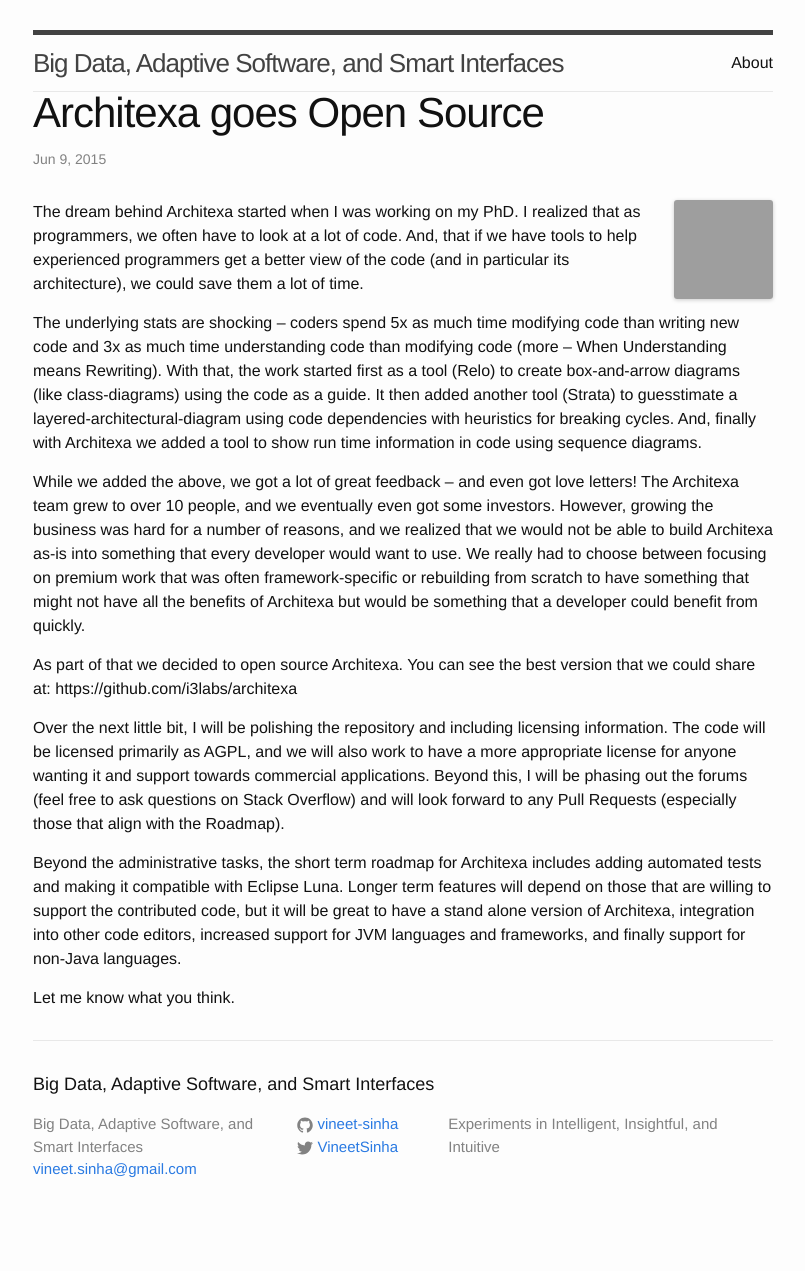
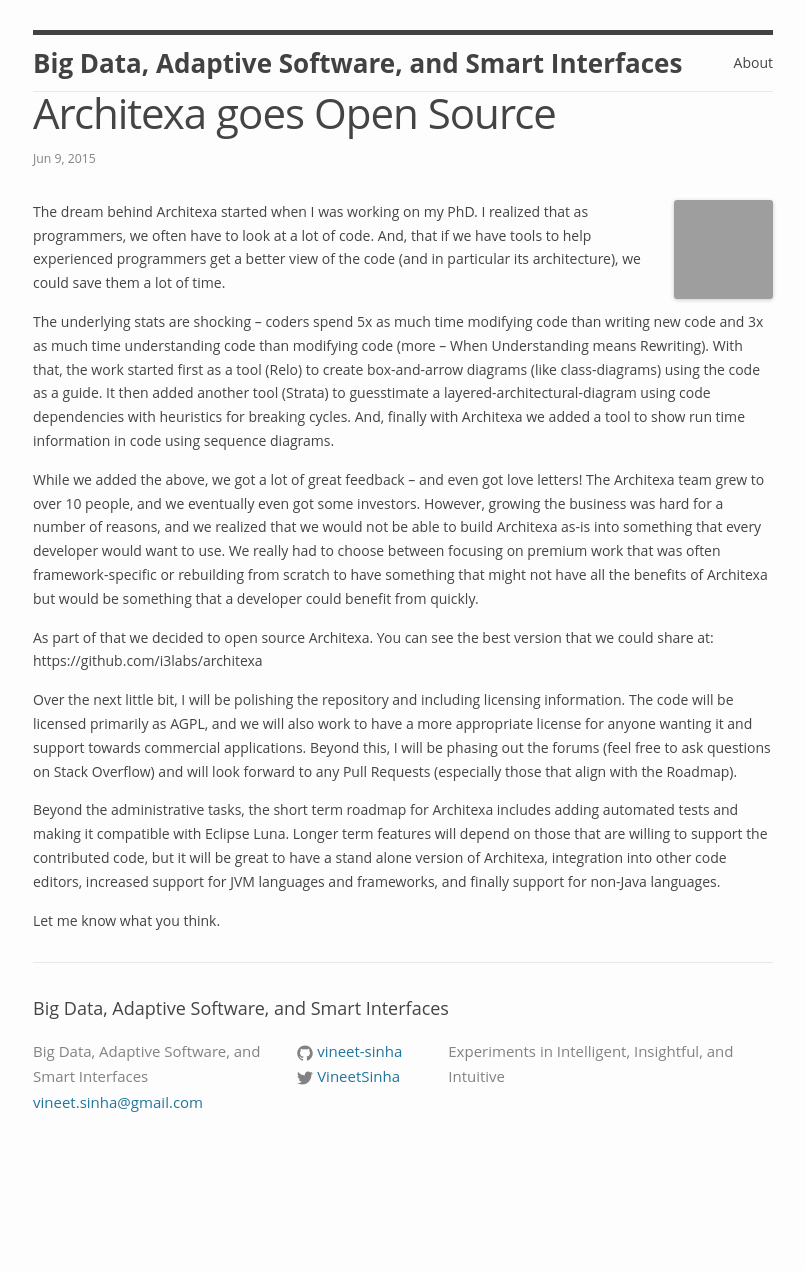
Before and after one commit to i3labs/i3labs.github.io, a Jekyll site: the page built from _posts/2015-06-09-architexa-goes-open-source.md, in a window 1280 px wide. Shown: the whole page, without its empty margins (237-1042 px from the left). Built offline with Jekyll 4.4.1, drawn with Linux system fonts in a browser that asks for light colours; after the commit the page ends 1205 px from its top, so only the background shows below that; grey boxes are pictures that could not be loaded.

Commit message:
customize variables and remove the extra fluff that was needed for minima

```diff
--- a/_sass/theme.scss
+++ b/_sass/theme.scss
@@ -1,26 +1,28 @@
 // Define defaults for each variable.
 
-$base-font-family: "Helvetica Neue", Helvetica, Arial, sans-serif !default;
-$base-font-size:   16px !default;
-$base-font-weight: 400 !default;
-$small-font-size:  $base-font-size * 0.875 !default;
-$base-line-height: 1.5 !default;
+// Our variables
+//$base-font-family: "Helvetica Neue", Helvetica, Arial, sans-serif !default;
+$base-font-family: "Open Sans", Helvetica, Arial, sans-serif;
+$base-font-size:   14px;
+$base-font-weight: 400;
+$small-font-size:  $base-font-size * 0.875;
+$base-line-height: 1.7;
 
-$spacing-unit:     30px !default;
+$spacing-unit:     30px;
 
-$text-color:       #111 !default;
-$background-color: #fdfdfd !default;
-$brand-color:      #2a7ae2 !default;
+$text-color:       #444;
+$background-color: #fdfdfd;
+$brand-color:      #21759b;
 
-$grey-color:       #828282 !default;
-$grey-color-light: lighten($grey-color, 40%) !default;
-$grey-color-dark:  darken($grey-color, 25%) !default;
+$grey-color:       #828282;
+$grey-color-light: lighten($grey-color, 40%);
+$grey-color-dark:  darken($grey-color, 25%);
 
 // Width of the content area
-$content-width:    800px !default;
+$content-width:    800px;
 
-$on-palm:          600px !default;
-$on-laptop:        800px !default;
+$on-palm:          600px;
+$on-laptop:        800px;
 
 // Use media queries like this:
 // @include media-query($on-palm) {
--- a/_sass/theme/_layout.scss
+++ b/_sass/theme/_layout.scss
@@ -12,9 +12,9 @@
 
 .site-title {
   font-size: 26px;
-  font-weight: 300;
+  font-weight: bold;
   line-height: 56px;
-  letter-spacing: -1px;
+  //letter-spacing: -1px;
   margin-bottom: 0;
   float: left;
 
@@ -186,7 +186,7 @@
 
 .post-link {
   display: block;
-  font-size: 24px;
+  font-size: 22px;
 }
 
 
--- a/assets/main.scss
+++ b/assets/main.scss
@@ -2,29 +2,6 @@
 # Only the main Sass file needs front matter (the dashes are enough)
 ---
 @charset "utf-8";
-
-// Our variables
-$base-font-family: "Helvetica Neue", Helvetica, Arial, sans-serif;
-$base-font-size:   16px;
-$base-font-weight: 400;
-$small-font-size:  $base-font-size * 0.875;
-$base-line-height: 1.5;
-
-$spacing-unit:     30px;
-
-$text-color:       #111;
-$background-color: #fdfdfd;
-$brand-color:      #2a7ae2;
-
-$grey-color:       #828282;
-$grey-color-light: lighten($grey-color, 40%);
-$grey-color-dark:  darken($grey-color, 25%);
-
-// Width of the content area
-$content-width:    800px;
-
-$on-palm:          600px;
-$on-laptop:        800px;
 
 // A mixin for defining media queries.
 // Use media queries like this:
```
